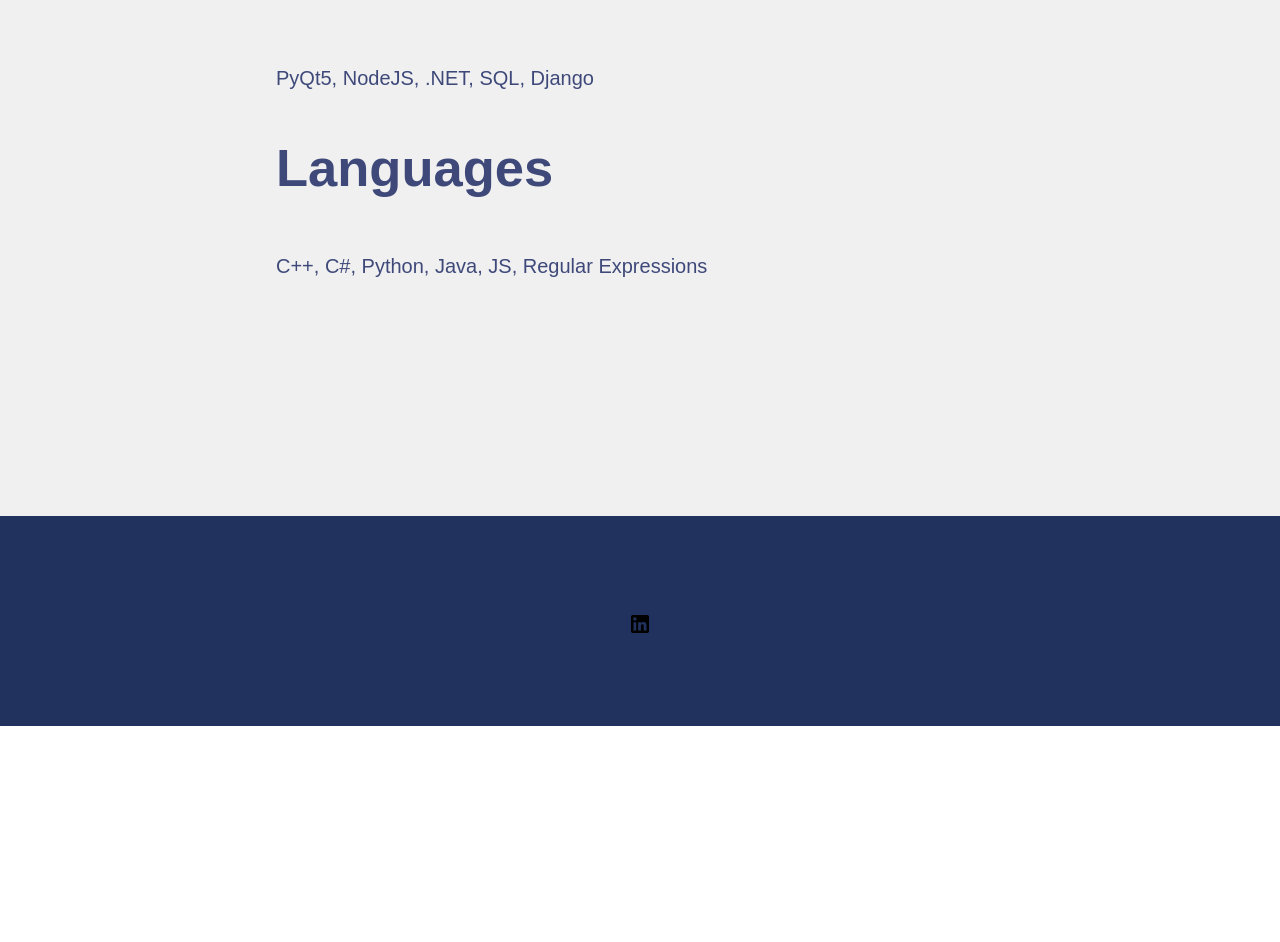
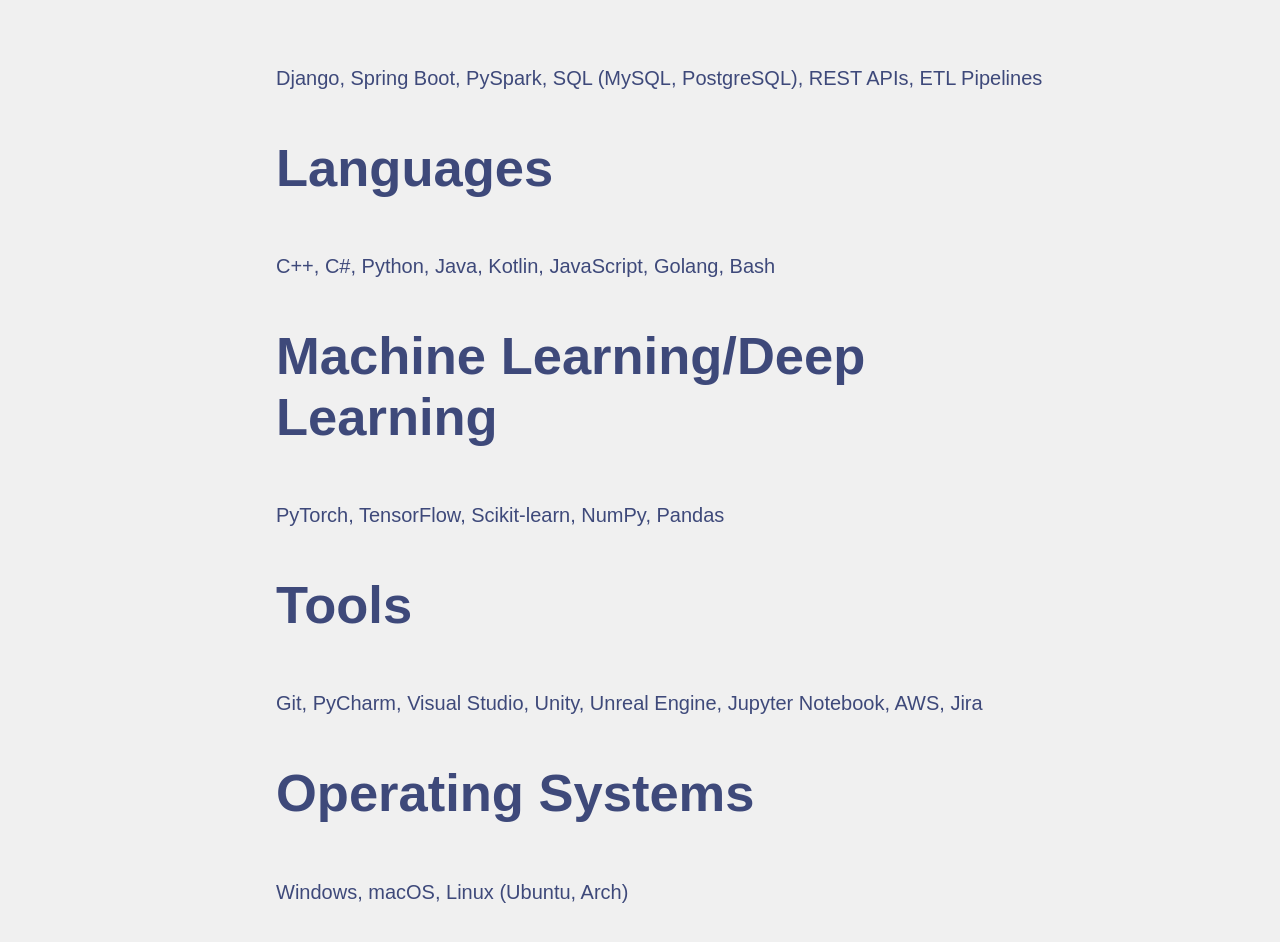
Before and after one commit to Rolfhuang/presonal_web, a React (Create React App) app: page / in a window 1280 px wide. Shown: the part 1292-2234 px from the top of the page. Before the commit the page ends 2018 px from the top, so only its background shows below. Built offline with nearby package versions, Linux system fonts and the light colour scheme.

Commit message:
updated expericnce,home

```diff
--- a/src/pages/Home.js
+++ b/src/pages/Home.js
@@ -20,7 +20,9 @@
                     <GithubIcon />
                 </Link>
 
-                <EmailIcon />
+                <Link href='mailto:rolfhuang1215@gmail.com'>
+                    <EmailIcon />
+                </Link>
             </div>
             <h3>Page pending update...</h3>
         </div>
@@ -29,15 +31,27 @@
             <ol className='list'>
                 <li className='item'>
                     <h2>Front-End</h2>
-                    <span>React, PyQt5, CSS</span>
+                    <span>React, Unity, Android Studio, Room Database</span>
                 </li>
                 <li className='item'>
                     <h2>Back-End</h2>
-                    <span>PyQt5, NodeJS, .NET, SQL, Django</span>
+                    <span>Django, Spring Boot, PySpark, SQL (MySQL, PostgreSQL), REST APIs, ETL Pipelines</span>
                 </li>
                 <li className='item'>
                     <h2>Languages</h2>
-                    <span>C++, C#, Python, Java, JS, Regular Expressions</span>
+                    <span>C++, C#, Python, Java, Kotlin, JavaScript, Golang, Bash</span>
+                </li>
+                <li className='item'>
+                    <h2>Machine Learning/Deep Learning</h2>
+                    <span>PyTorch, TensorFlow, Scikit-learn, NumPy, Pandas</span>
+                </li>
+                <li className='item'>
+                    <h2>Tools</h2>
+                    <span>Git, PyCharm, Visual Studio, Unity, Unreal Engine, Jupyter Notebook, AWS, Jira</span>
+                </li>
+                <li className='item'>
+                    <h2>Operating Systems</h2>
+                    <span>Windows, macOS, Linux (Ubuntu, Arch)</span>
                 </li>
             </ol>
         </div>
```
